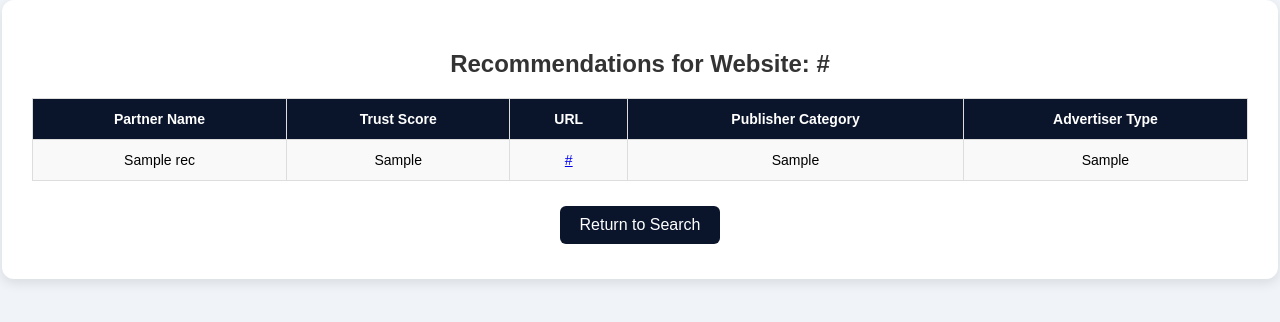
After one commit to FabuMarketing/trust_score_site_edit, a Flask app: template templates/ecommendations.html in a window 1280 px wide. The commit adds this page. Shown: the top 322 px of the page. Run offline with Flask 3, Linux system fonts and the light colour scheme; the template is opened without the code that fills it: most values are stand-ins (such as "Sample title", 1, 10 or a date in 2020).

```diff
--- a/app.py
+++ b/app.py
@@ -3,107 +3,103 @@ import pandas as pd
 import gspread
 from oauth2client.service_account import ServiceAccountCredentials
 import os
-
 # Create the Flask application instance
 app = Flask(__name__)
-
 # Global variable to cache Google Sheets data
 cached_data = None
-
 # Load data from Google Sheets
 def get_sheet_data():
     global cached_data
     if cached_data is not None:
-        print("✅ Using cached data.")
+        print(":white_check_mark: Using cached data.")
         return cached_data
-
     try:
         scope = ["https://spreadsheets.google.com/feeds",
                  "https://www.googleapis.com/auth/drive"]
         # Use the credentials.json file
-        creds_path = "/etc/secrets/credentials.json"  # Update this path if necessary
+        creds_path = "credentials.json"  # Update this path if necessary
         creds = ServiceAccountCredentials.from_json_keyfile_name(creds_path, scope)
         client = gspread.authorize(creds)
-
         # Open the Google Sheet by URL
         sheet = client.open_by_url(
             "https://docs.google.com/spreadsheets/d/1b4_yuhEeLN-u21KHLEJOenDa1EdG6iQXpUi8ASXYZHk/edit?gid=1170846120"
         ).worksheet("Raw Data")  # Open Raw Data Sheet
         data = sheet.get_all_records()
-
         # Convert to DataFrame and clean column names
         df = pd.DataFrame(data)
         df.columns = df.columns.str.strip().str.lower()  # Normalize column names
-        print("✅ Successfully loaded sheet data.")
-        print("📊 Columns found:", df.columns.tolist())
-
+        print(":white_check_mark: Successfully loaded sheet data.")
+        print(":bar_chart: Columns found:", df.columns.tolist())
+        # Rename columns to match the required names
+        column_mapping = {
+            'avg. ahrefs dr': 'ahrefs dr',
+            'avg. semrush as': 'semrush dr',  # Ensure this line is present
+            'page authority': 'moz dr'
+        }
+        df.rename(columns=column_mapping, inplace=True)
+        # Clean and convert numeric columns
+        numeric_columns = ['trust score rating', 'revenue', 'order/action', 'clicks', 'ahrefs dr', 'semrush dr', 'moz dr']
+        for col in numeric_columns:
+            if col in df.columns:
+                print(f":mag: Cleaning column: {col}")
+                df[col] = pd.to_numeric(df[col], errors='coerce')  # Convert to numeric, set invalid values to NaN
+                df[col].fillna(0, inplace=True)  # Replace NaN with 0
         # Cache the data
         cached_data = df
         return df
-
     except Exception as e:
-        print(f"❌ Error loading Google Sheets data: {e}")
+        print(f":x: Error loading Google Sheets data: {e}")
         return pd.DataFrame()  # Return an empty DataFrame if there's an error
-
 @app.route('/')
 def index():
     return render_template('index.html')
-
 @app.route('/autocomplete', methods=['GET'])
 def autocomplete():
     try:
         df = get_sheet_data()
+        if df.empty:
+            return jsonify([])
         partner_names = df['partner name'].dropna().unique().tolist()
         query = request.args.get('query', '').lower()
         suggestions = [name for name in partner_names if query in name.lower()]
         return jsonify(suggestions)
     except Exception as e:
-        print(f"❌ Error in autocomplete: {e}")
+        print(f":x: Error in autocomplete: {e}")
         return jsonify([])
-
 @app.route('/result', methods=['POST'])
 def result():
     try:
         # Get user input from the form
         partner_input = request.form['Partner Name'].strip().lower()
-        print(f"🔎 User input: {partner_input}")
-
+        print(f":mag_right: User input: {partner_input}")
         # Load the data from Google Sheets
         df = get_sheet_data()
-
         if df.empty:
             return render_template('result.html', error="Unable to load data from Google Sheets.")
-
         # Validate required columns
         required_columns = ['partner name', 'trust score rating', 'affiliate brand', 'program joined date',
                             'publisher joined date', 'revenue', 'order/action', 'clicks', 'pub category',
-                            'advertiser type', 'age rank', 'moz rank', 'domain authority', 'region', 'url',
+                            'advertiser type', 'age rank', 'ahrefs dr', 'semrush dr', 'moz dr', 'url',
                             'contact name', 'email', 'work', 'cell']
         for col in required_columns:
             if col not in df.columns:
-                print(f"❌ Missing column: {col}")
+                print(f":x: Missing column: {col}")
                 return render_template('result.html', error=f"Missing column: {col}")
-
         # Normalize partner names for comparison
         df['partner name normalized'] = df['partner name'].str.strip().str.lower()
-
         # Check if partner exists
         if partner_input not in df['partner name normalized'].values:
-            print("⚠️ Partner not found in the dataset.")
+            print(":warning: Partner not found in the dataset.")
             return render_template('result.html', error="Partner Name not found.")
-
         # Calculate average Trust Score Rating for each partner
         df_avg = df.groupby('partner name', as_index=False).agg({
             'trust score rating': 'mean'
         }).rename(columns={'trust score rating': 'avg trust score rating'})
-
         # Merge the average trust score back into the original DataFrame
         df = df.merge(df_avg, on='partner name', how='left')
-
         # Get selected partner details
         selected = df[df['partner name normalized'] == partner_input]
         trust_score = selected['avg trust score rating'].iloc[0]
-
         # Aggregate affiliate brand data
         affiliate_brands = (
             selected.groupby(['affiliate brand', 'program joined date', 'publisher joined date'], as_index=False)
@@ -114,19 +110,16 @@ def result():
             })
             .to_dict(orient='records')
         )
-        print(f"✅ Found partner: {selected['partner name'].iloc[0]} with Trust Score: {trust_score}")
-
+        print(f":white_check_mark: Found partner: {selected['partner name'].iloc[0]} with Trust Score: {trust_score}")
         # Find top 10 most similar partners
         df['score_diff'] = abs(df['avg trust score rating'] - trust_score)
         top_similar = df[(df['pub category'] == selected['pub category'].iloc[0]) &
                          (df['advertiser type'] == selected['advertiser type'].iloc[0])].drop_duplicates(
             subset=['partner name']).sort_values(by='score_diff').head(10)
-
         # Prepare data for the template
         similar_partners = top_similar[['partner name', 'avg trust score rating', 'age rank',
-                                        'moz rank', 'domain authority', 'region', 'url', 'contact name',
+                                        'ahrefs dr', 'semrush dr', 'moz dr', 'url', 'contact name',
                                         'email', 'work', 'cell', 'affiliate brand', 'pub category', 'advertiser type']].to_dict(orient='records')
-
         return render_template(
             'result.html',
             partner_name=selected['partner name'].iloc[0],
@@ -134,10 +127,8 @@ def result():
             affiliate_brands=affiliate_brands,
             similar_partners=similar_partners
         )
-
     except Exception as e:
-        print(f"❌ Error processing request: {e}")
+        print(f":x: Error processing request: {e}")
         return render_template('result.html', error="An unexpected error occurred.")
-
 if __name__ == '__main__':
     app.run(host='0.0.0.0', port=5000, debug=True)  # Bind to all network interfaces
--- a/static/favicon_io/about.txt
+++ /dev/null
@@ -1,6 +0,0 @@
-This favicon was generated using the following font:
-
-- Font Title: Leckerli One
-- Font Author: undefined
-- Font Source: https://fonts.gstatic.com/s/leckerlione/v20/V8mCoQH8VCsNttEnxnGQ-1itLZxcBtItFw.ttf
-- Font License: undefined)
--- /dev/null
+++ b/templates/ecommendations.html
@@ -0,0 +1,104 @@
+<!DOCTYPE html>
+<html>
+<head>
+    <title>Website Recommendations</title>
+    <link rel="icon" href="{{ url_for('static', filename='favicon.ico') }}">
+    <style>
+        body {
+            font-family: 'Arial', sans-serif;
+            background-color: #f0f4f8;
+            padding: 0;
+            margin: 0;
+        }
+        .container {
+            background: white;
+            width: 95%;
+            margin: auto;
+            padding: 30px;
+            border-radius: 12px;
+            box-shadow: 0 4px 12px rgba(0, 0, 0, 0.1);
+        }
+        h2 {
+            text-align: center;
+            color: #333;
+        }
+        .table-container {
+            overflow-x: auto;
+            margin-top: 20px;
+        }
+        table {
+            width: 100%;
+            border-collapse: collapse;
+            font-size: 14px;
+        }
+        table, th, td {
+            border: 1px solid #ddd;
+        }
+        th, td {
+            padding: 12px;
+            text-align: center;
+        }
+        th {
+            background-color: #0A152C;
+            color: white;
+        }
+        tr:nth-child(even) {
+            background-color: #f9f9f9;
+        }
+        tr:hover {
+            background-color: #f1f1f1;
+        }
+        .button-container {
+            text-align: center;
+            margin-top: 20px;
+        }
+        .button-container button {
+            padding: 10px 20px;
+            font-size: 16px;
+            background-color: #0A152C;
+            color: white;
+            border: none;
+            border-radius: 6px;
+            cursor: pointer;
+            margin: 5px;
+        }
+        .button-container button:hover {
+            background-color: #081024;
+        }
+    </style>
+</head>
+<body>
+    <div class="container">
+        <h2>Recommendations for Website: {{ website_url }}</h2>
+        <div class="table-container">
+            <table>
+                <tr>
+                    <th>Partner Name</th>
+                    <th>Trust Score</th>
+                    <th>URL</th>
+                    <th>Publisher Category</th>
+                    <th>Advertiser Type</th>
+                </tr>
+                {% for rec in recommendations %}
+                <tr>
+                    <td>{{ rec['partner name'] | default('N/A') }}</td>
+                    <td>{{ rec['trust score rating'] | default('N/A') }}</td>
+                    <td>
+                        {% if rec['url'] %}
+                            <a href="{{ rec['url'] }}" target="_blank">{{ rec['url'] }}</a>
+                        {% else %}
+                            N/A
+                        {% endif %}
+                    </td>
+                    <td>{{ rec['pub category'] | default('N/A') }}</td>
+                    <td>{{ rec['advertiser type'] | default('N/A') }}</td>
+                </tr>
+                {% endfor %}
+            </table>
+        </div>
+        <div class="button-container">
+            <button onclick="window.location.href='/'">Return to Search</button>
+        </div>
+    </div>
+</body>
+</html>
--- a/templates/index.html
+++ b/templates/index.html
@@ -6,7 +6,7 @@
     <style>
         body {
             font-family: 'Arial', sans-serif;
-            background-color: #f0f4f8;
+            background-color: #F0F4F8;
             display: flex;
             justify-content: center;
             align-items: center;
@@ -85,7 +85,7 @@
             font-size: 14px;
         }
         .autocomplete-suggestion:hover {
-            background-color: #f0f0f0;
+            background-color: #F0F0F0;
         }
     </style>
     <script>
```
Also changed, not shown: templates/result.html (+8 -8 lines), static/favicon_io/apple-touch-icon.png (deleted), 2 other files.
